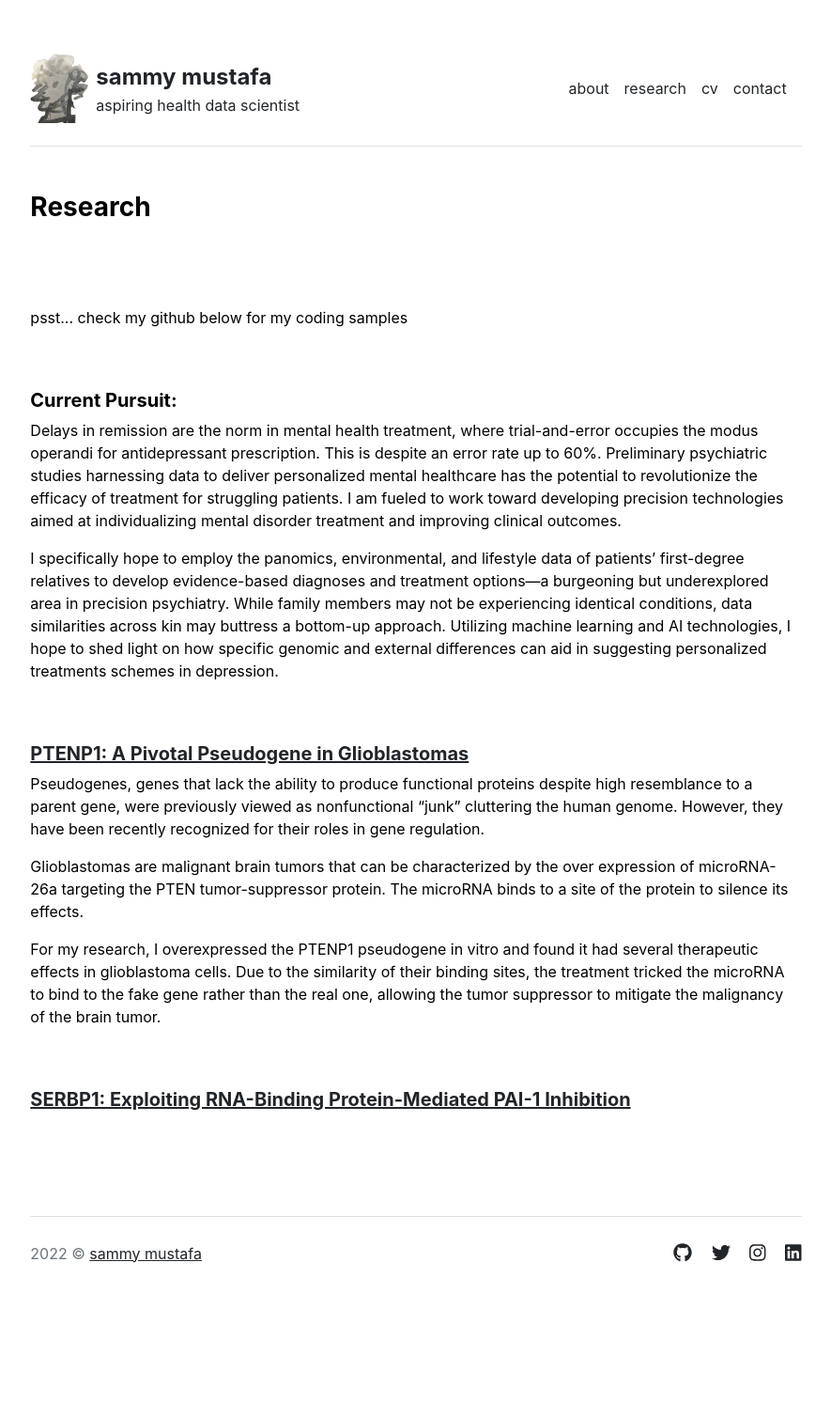
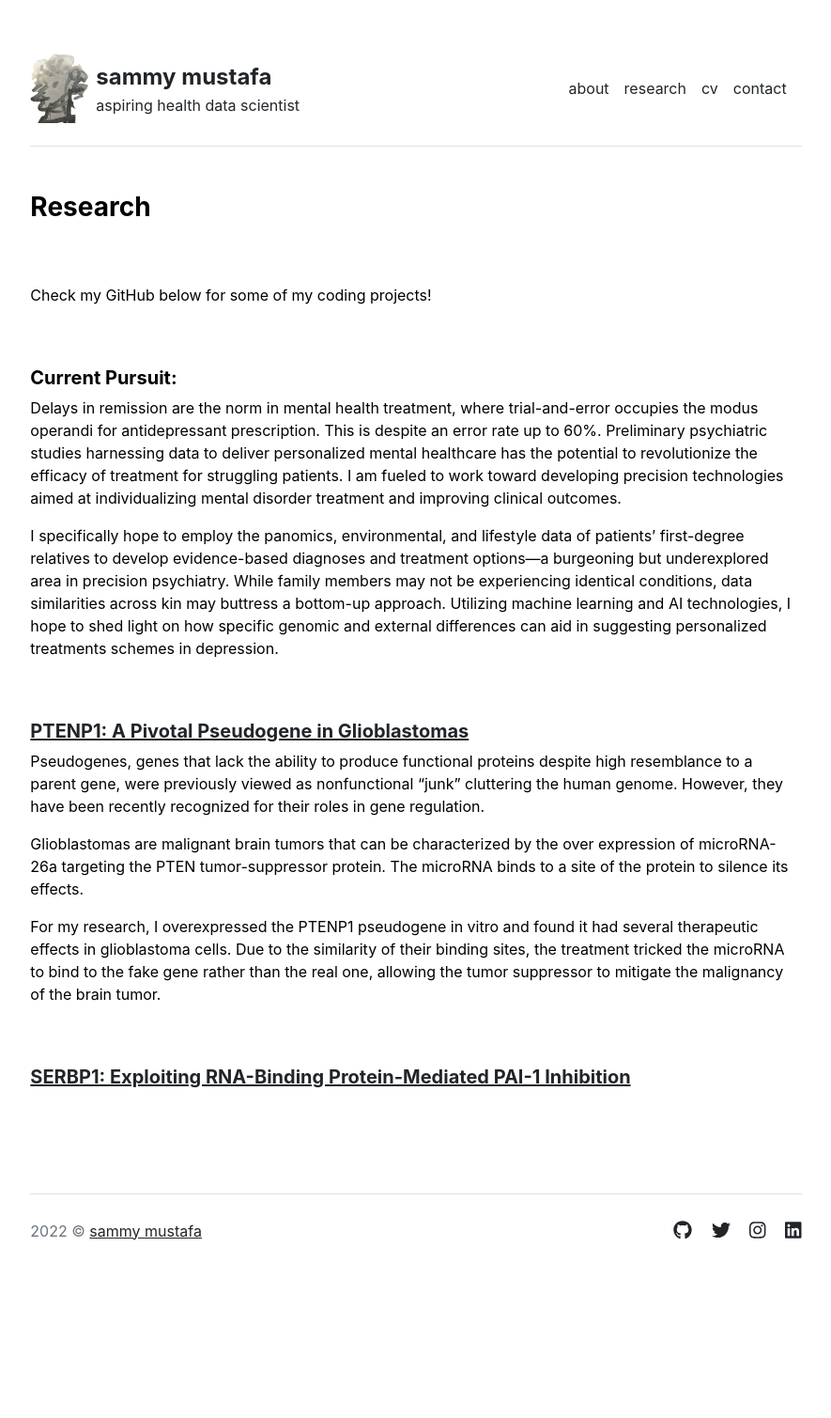
Before and after one commit to sammymustafa/sammymustafa.github.io, a Jekyll site: the page built from research.md, in a window 1280 px wide. Shown: the whole page at 94% size, without its empty margins (197-1082 px from the left). Built offline with Jekyll 4.4.1, drawn with Linux system fonts in a browser that asks for light colours; after the commit the page ends 1485 px from its top, so only the background shows below that.

Commit message:
edit coding

```diff
--- a/_includes/research.html
+++ b/_includes/research.html
@@ -1,8 +1,7 @@
 <div class="row g-5 mb-5">
   <div>
     <h3 class="fw-bold pb-3 mb-5">Research</h3>
-    <br>
-    <p>psst... check my github below for my coding samples</p>
+    <p>Check my GitHub below for some of my coding projects!</p>
     <br>
     <br>
     <h5 class="fw-bold">Current Pursuit:</h5>
```
